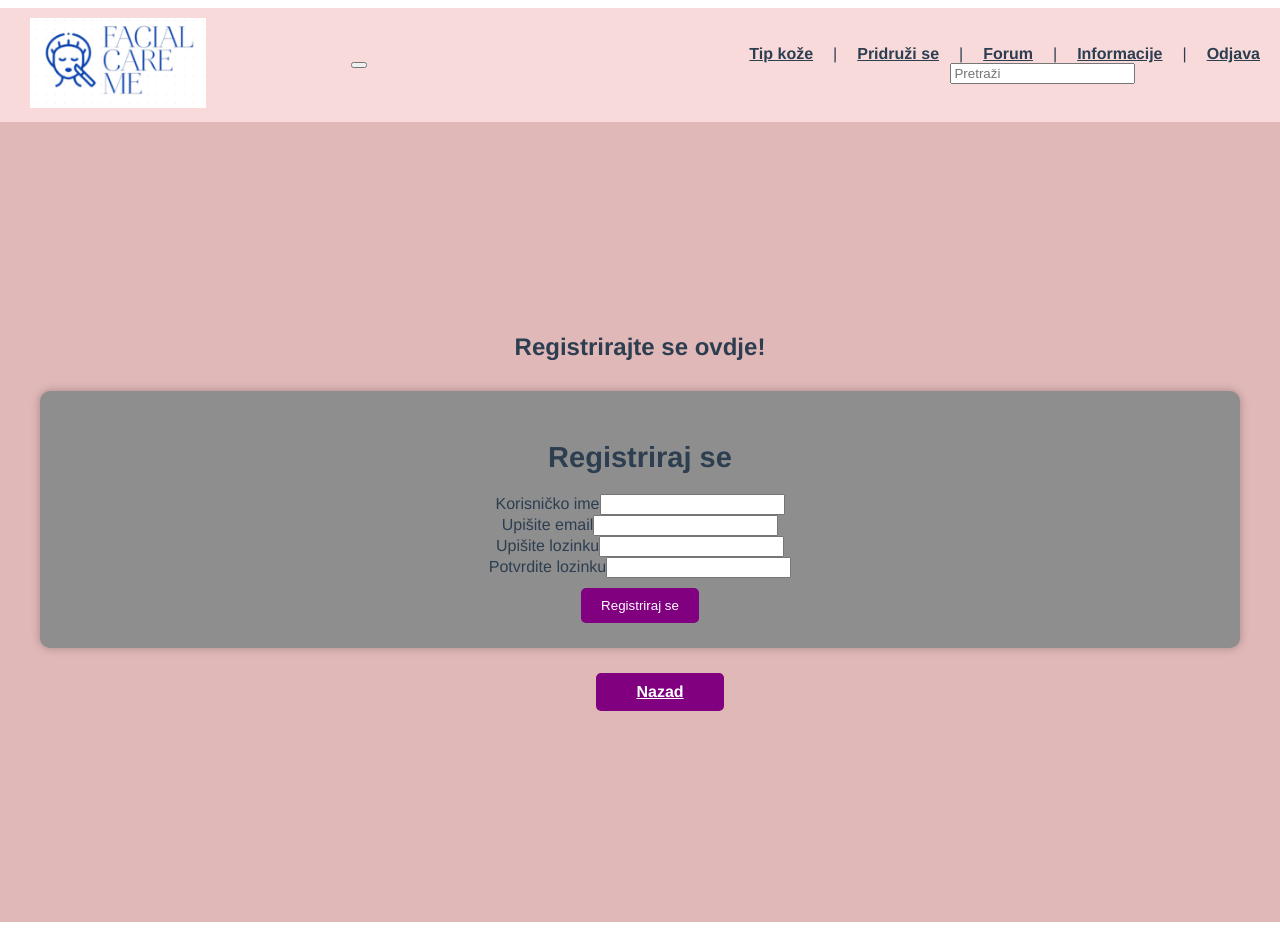
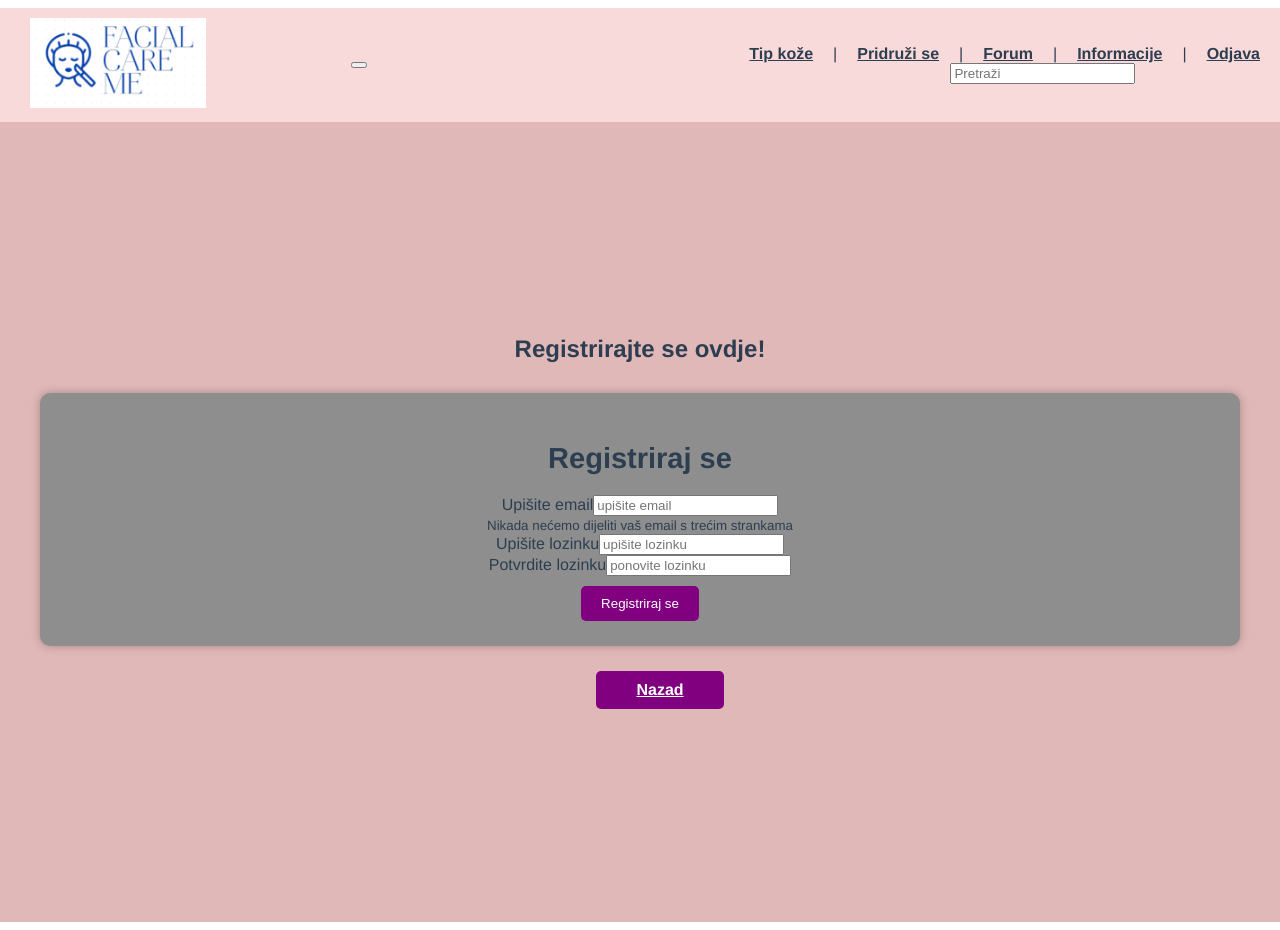
Before and after one commit to LauraPeric/filipslavic.github.io, a Vue app: page /signup in a window 1280 px wide. Built offline with nearby package versions, Linux system fonts and the light colour scheme; the HTML template or start-up script is replaced by a standard one.

Commit message:
commit
-povezan firebase i radi register

```diff
--- a/src/views/Signup.vue
+++ b/src/views/Signup.vue
@@ -1,46 +1,47 @@
+
 <template>
   <div class="registration-page">
     <h1 class="register-naslov">Registrirajte se ovdje!</h1>
     <div class="registration-form">
       <h2 class="registration-title">Registriraj se</h2>
-      <form @submit.prevent="registerUser">
+      <form @submit.prevent="register">
         <div class="form-group">
-          <label for="Korisnickoime">Korisničko ime</label>
+          <label for="email<">Upišite email</label>
           <input
-            v-model="userData.Korisnickoime"
-            type="text"
-            id="Korisničko ime"
+            v-model="username"
+            type="email"
+            id="email"
             class="form-control"
+            aria-describedby="emailhelp"
+            placeholder="upišite email"
+          />
+        </div>
+        <small id="emailhelp" class="form-text text-muted">
+          Nikada nećemo dijeliti vaš email s trećim strankama
+        </small>
+        <div class="form-group">
+          <label for="password">Upišite lozinku</label>
+          <input
+            v-model="password"
+            type="password"
+            id="password"
+            class="form-control"
+            placeholder="upišite lozinku"
           />
         </div>
         <div class="form-group">
-          <label for="email">Upišite email</label>
+          <label for="passwordrepeat">Potvrdite lozinku</label>
           <input
-            v-model="userData.email"
-            type="email"
-            id="email"
+            v-model="passwordrepeat"
+            type="password"
+            id="passwordrepeat"
             class="form-control"
+            placeholder="ponovite lozinku"
           />
         </div>
-        <div class="form-group">
-          <label for="lozinka">Upišite lozinku</label>
-          <input
-            v-model="userData.password"
-            type="password"
-            id="lozinka"
-            class="form-control"
-          />
-        </div>
-        <div class="form-group">
-          <label for="potvrditelozinku">Potvrdite lozinku</label>
-          <input
-            v-model="userData.confirmPassword"
-            type="password"
-            id="potvrditeelozinku"
-            class="form-control"
-          />
-        </div>
-        <button type="submit" class="btn btn-primary">Registriraj se</button>
+        <button type="button" @click="signup" class="btn btn-primary">
+          Registriraj se
+        </button>
       </form>
     </div>
     <div class="button-container">
@@ -50,24 +51,30 @@
     </div>
   </div>
 </template>
+<script>
+import { firebase } from "@/firebase";
 
-<script>
 export default {
+  name: "Signup",
   data() {
     return {
-      userData: {
-        Korisnickoime: "",
-        email: "",
-        lozinka: "",
-        potvrditelozinku: "",
-      },
+      username: "",
+      password: "",
+      passwordrepeat: "",
     };
   },
   methods: {
-    registerUser() {
-      // logika za registraciju korisnika
-      // Nakon uspješne registracije preusmjeriti korisnika na početnu stranicu
-      this.$router.push({ name: "home" });
+    signup() {
+      firebase
+        .auth()
+        .createUserWithEmailAndPassword(this.username, this.password)
+        .then(() => {
+          console.log("Uspješna registracija");
+        })
+        .catch((error) => {
+          console.error("Došlo je do greške", error);
+        });
+      console.log("nastavak");
     },
   },
 };
@@ -76,8 +83,8 @@ export default {
 <style scoped>
 .registration-page {
   background-color: #e1b8b8;
-  min-height: 100vh;
-  width: 100%;
+  height: 100vh;
+  width: 100vw;
   display: flex;
   flex-direction: column;
   justify-content: center;
```
